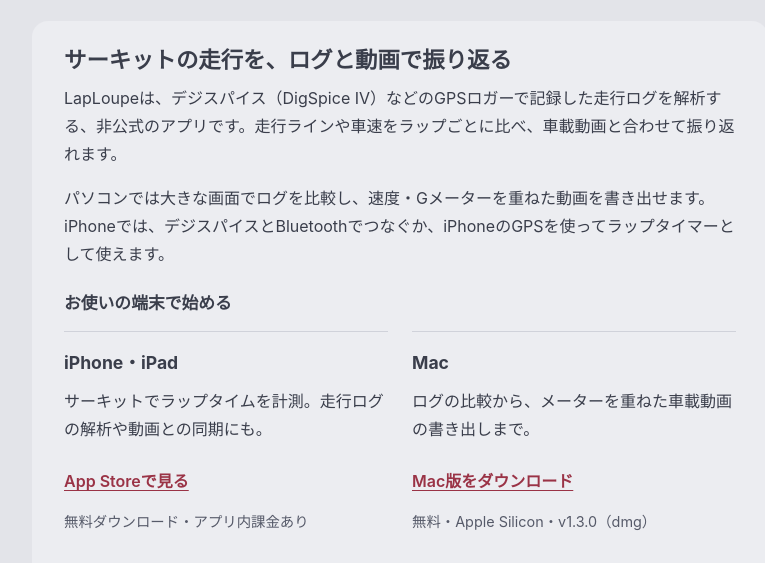
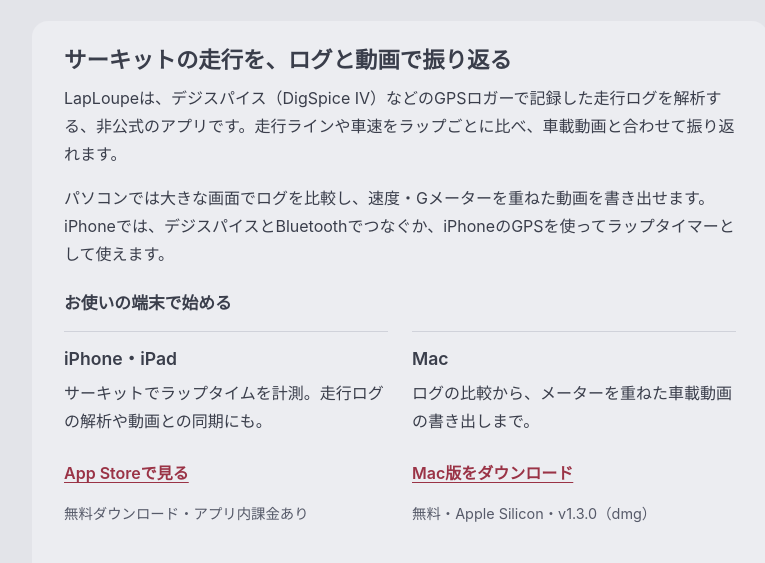
Before and after one commit to oud0n/oud0n.github.io, a plain HTML site: page apps/laploupe/index.html in a window 1280 px wide. Shown: the part 204-767 px from the top of the page, without its empty margins (240-1005 px from the left). Drawn offline with Linux system fonts and the light colour scheme.

Commit message:
製品案内の見出しと検索設定をレビュー結果に合わせる

```diff
--- a/apps/laploupe/index.html
+++ b/apps/laploupe/index.html
@@ -8,6 +8,7 @@
 <link rel="canonical" href="https://oud0n.github.io/apps/laploupe/">
 <meta property="og:type" content="website">
 <meta property="og:locale" content="ja_JP">
+<meta property="og:locale:alternate" content="en_US">
 <meta property="og:title" content="LapLoupe — GPSラップタイマー・走行ログ解析">
 <meta property="og:description" content="Mac・Windows・iPhone・iPad・ブラウザで使える走行ログ解析アプリ。各プラットフォームのダウンロードと使い方をご案内します。">
 <meta property="og:url" content="https://oud0n.github.io/apps/laploupe/">
--- a/assets/site.css
+++ b/assets/site.css
@@ -1,4 +1,4 @@
-/* 全アプリのサポート・プライバシーポリシー共通の見た目。
+/* 全アプリの製品案内・サポート・プライバシーポリシー共通の見た目。
    色は役割の名前だけを使う。値はデザインガイド（~/Work/rule/DESIGN_GUIDE.md）の Mist テーマと、アプリごとの指し色。
    ページは <body class="app-<アプリ>"> で指し色を選ぶ。class が無ければ共通の指し色。 */
 :root {
@@ -79,7 +79,7 @@ a:focus-visible { outline: 2px solid var(--accent); outline-offset: 3px; border-
 /* 製品案内の配布先。既存のサポートページには適用しない。 */
 .product-page .downloads { display: grid; grid-template-columns: repeat(2, minmax(0, 1fr)); gap: 1.5rem; list-style: none; padding: 0; margin: 1rem 0 1.5rem; }
 .product-page .downloads li { margin: 0; padding-top: 1rem; border-top: 1px solid var(--separator); min-width: 0; }
-.product-page h4 { font-size: 1.1rem; margin: 0 0 .5rem; }
+.product-page h4 { font-size: 1.1rem; font-weight: 600; line-height: 1.3; margin: 0 0 .5rem; }
 .product-page .download-link { display: inline-flex; align-items: center; min-height: 2.75rem; font-weight: 600; }
 .product-page .download-detail { font-size: .9rem; color: var(--text-secondary); }
 .product-page .notice { font-size: .9rem; }
```
Also changed, not shown: index.html (+0 -2 lines), 1 other file.
